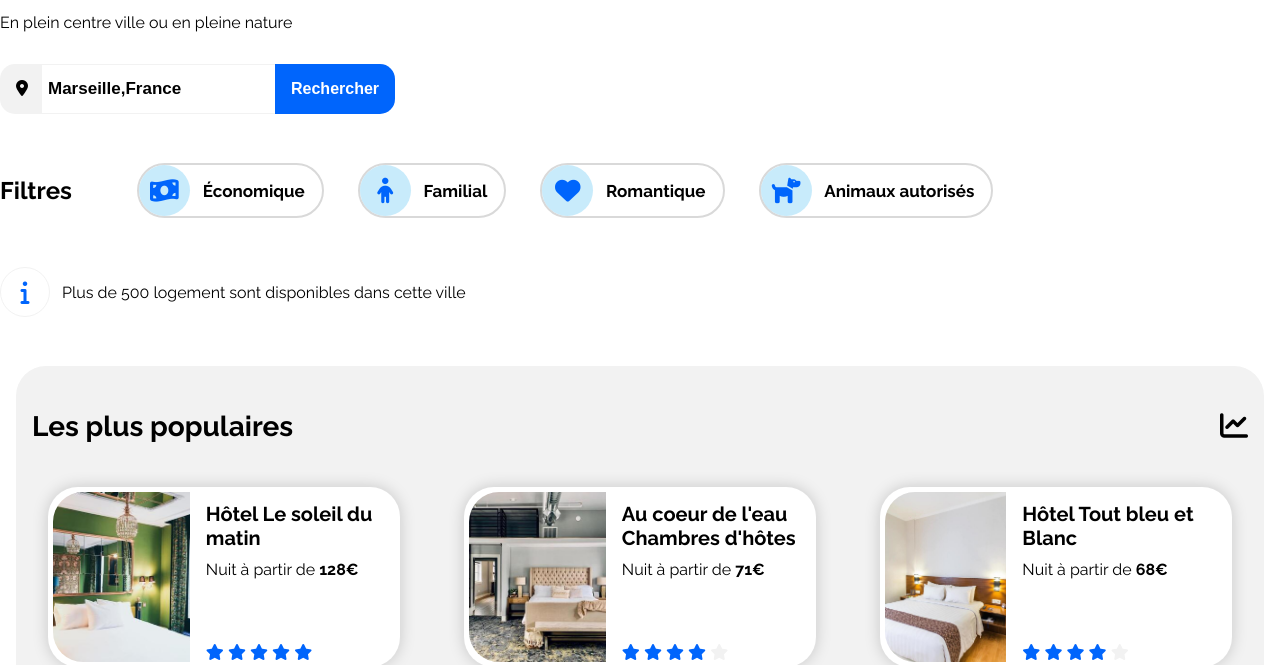
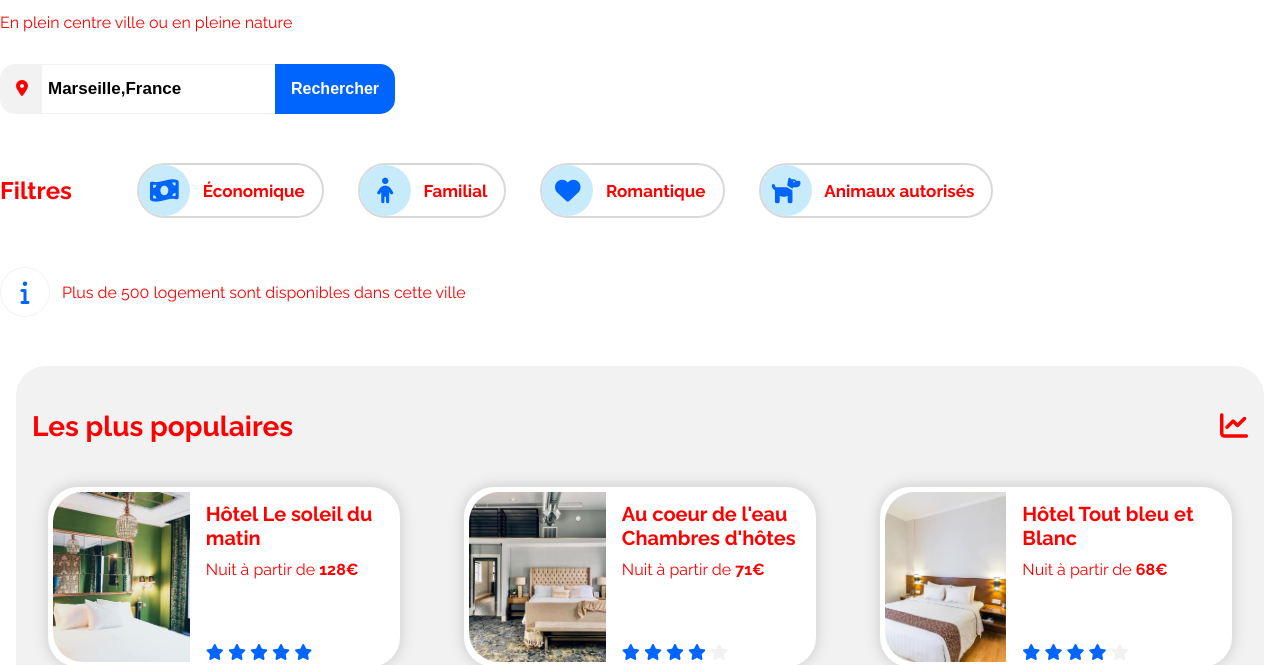
Before and after one commit to FlorysiakSimon/FlorysiakSimon_2_03122020, a plain HTML site: page index.html in a window 1280 px wide. Shown: the part 135-800 px from the top of the page. Drawn offline with Linux system fonts and the light colour scheme.

Commit message:
test
test

```diff
--- a/css/index.css
+++ b/css/index.css
@@ -1,7 +1,8 @@
 @import url("https://fonts.googleapis.com/css2?family=Raleway:wght@300;400;500;600;700;800;900&display=swap");
 body {
-  font-family: raleway, sans-serif;
+  font-family: Raleway, sans-serif;
   margin: auto;
+  color: red;
 }
 main {
   max-width: 1680px;
@@ -18,8 +19,6 @@ a {
 .searchFilterChoice:hover,
 .containerActivity:hover,
 .containerActivitySmall:hover {
-  -ms-transform: scale(1.05); /* IE 9 */
-  -webkit-transform: scale(1.05); /* Safari 3-8 */
   transform: scale(1.05);
 }
 /* NAVBAR */
@@ -196,7 +195,6 @@ a {
 }
 
 .containerHebergement {
-  /* We first create a flex layout context */
   display: flex;
   flex-basis: 70%;
   flex-direction: row;
```
